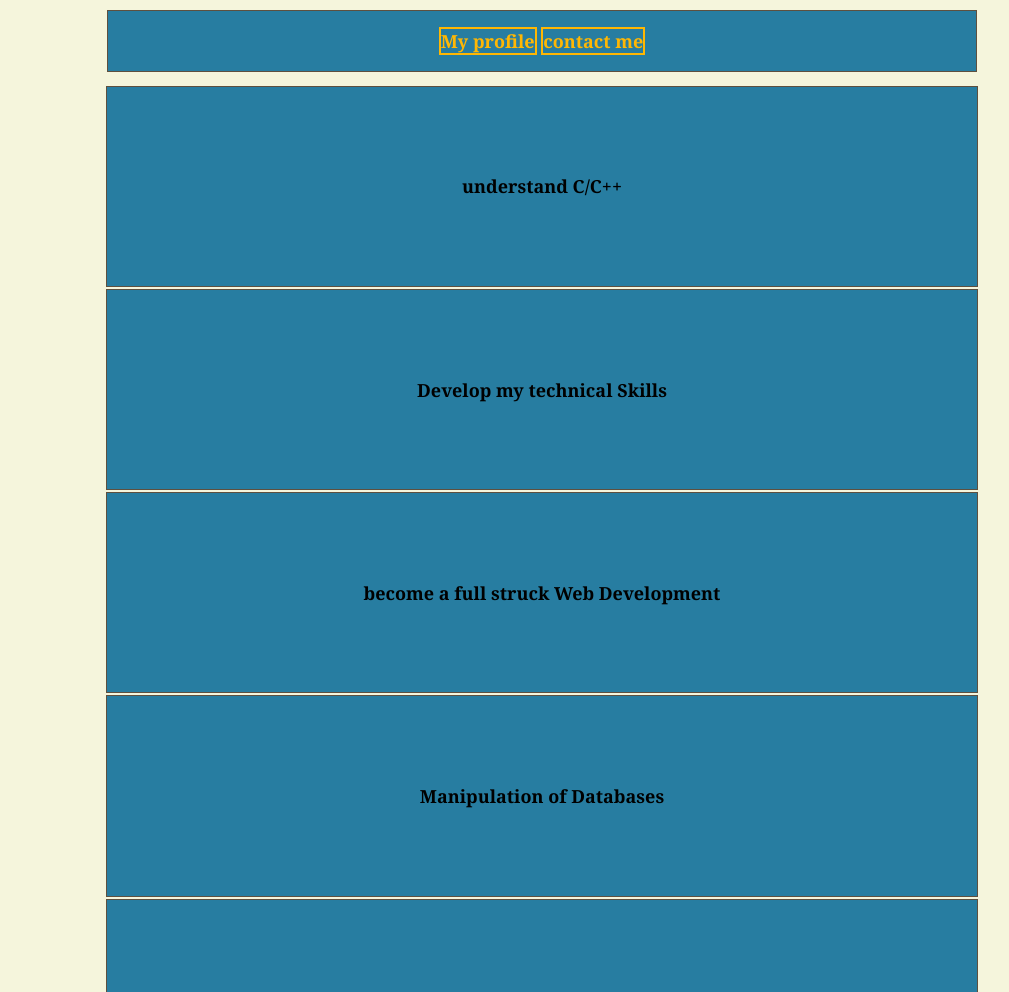
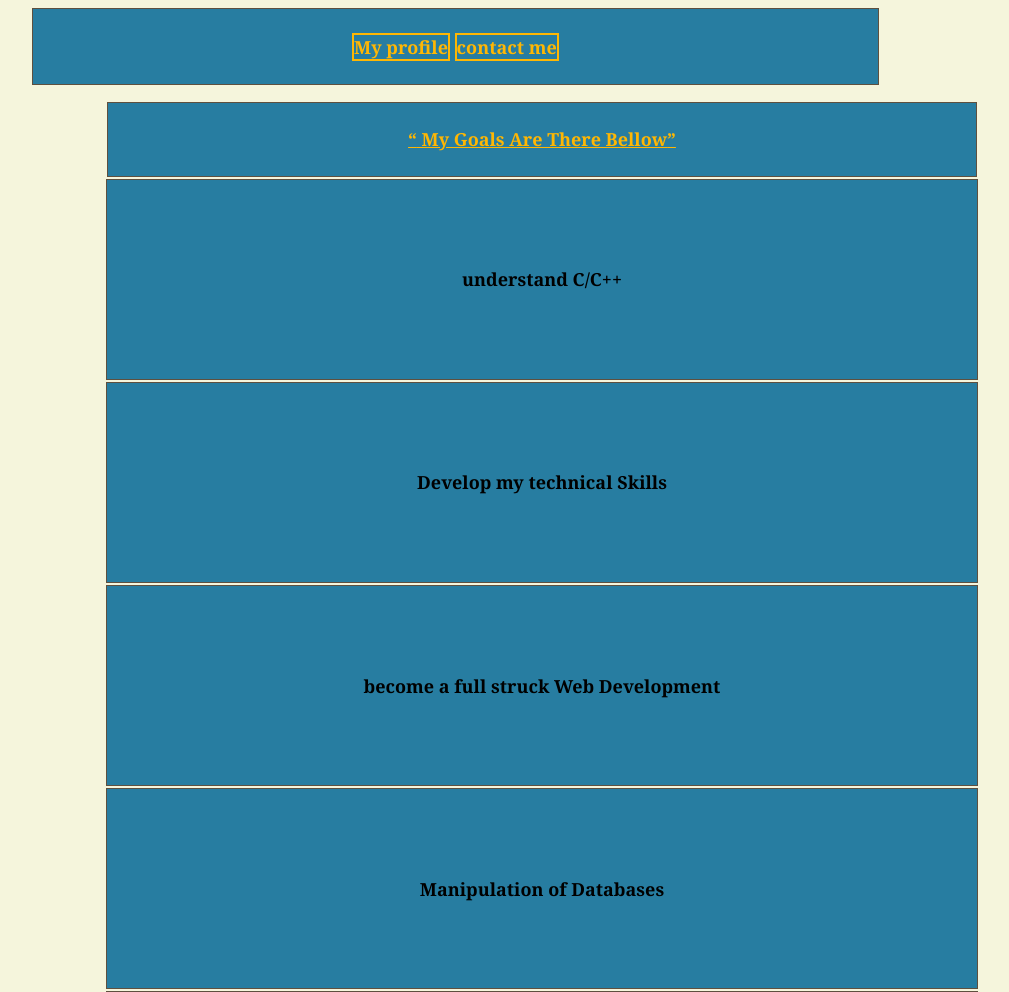
Before and after one commit to goffart-web/goffart_external.css, a plain HTML site: page goals.html in a window 1280 px wide. Shown: the top 992 px of the page, without its empty margins (106-1115 px from the left). Drawn offline with Linux system fonts and the light colour scheme.

Commit message:
Update goals.html

```diff
--- a/goals.html
+++ b/goals.html
@@ -1,4 +1,6 @@
 <!DOCTYPE html>
+<!-- THIS PROJECT TALK  ABOUT MY GOALS
+ MY DID A TABLE WHICH EXPLAIN ALL THANKS -->
 <html lang="en">
 <head>
     <meta name="type" content="blogging">
@@ -31,19 +33,40 @@ a:hover{
     font-size: 18px;
     font-weight: 600;
  }
- caption{
+ header{
+    align-items: center;
     font-size: 24px;
     font-weight: bold;
     text-align: center;
     border:1px solid #5e503f;
     font-size: 18px;
     padding: 2%;
+    margin-left: 130px ;
+    margin-right: 130px ;
+    background-color:#277da1;
+    margin-top: 2px;
+    margin-bottom: 15px;
+    width: 62%;
+ }
+ caption{
+    color:;
+    align-items: center;
+    color:#ffb703;
+    font-size: 24px;
+    font-weight: bold;
+    text-align: center;
+    text-decoration:underline;
+    text-transform:capitalize;
+    border:1px solid #5e503f;
+    font-size: 18px;
+    padding: 2.7%;
     margin-left: 13px ;
     margin-right:13px ;
     background-color:#277da1;
     margin-top: 2px;
-    margin-bottom: 2px;
+    margin-bottom: -10px;
  }
+
  .row0{
     background-color: #277da1;
  }
@@ -60,20 +83,28 @@ a:hover{
 .row4{
     background-color: #277da1 ;
 }
+.row5{
+    background-color: #277da1 ;
+}
+
  </style>
 </head>
 <body>
+    <header>
+        <section class="navigation">
+            <a href="index.html"> My profile</a>
+            <a href="contacts.html"> contact me</a>
+        </section>
+    </header>
     <main>
         <table>
-                 <caption>
-                       <a href="index.html"> My profile</a>
-                       <a href="contacts.html"> contact me</a>
-                 </caption>
-            <tr class="row0"><td>understand C/C++</td></tr>
-            <tr class="row1"><td>Develop my technical Skills</td></tr>
-            <tr class="row2"><td>become a full struck Web Development</td></tr>
-            <tr class="row3"><td>Manipulation of Databases</td></tr>
-            <tr class="row4"><td>perform in Networking</td></tr>
+           <caption> <q> My Goals are there bellow</q>
+           </caption>
+            <tr class="row1"><td>understand C/C++</td></tr>
+            <tr class="row2"><td>Develop my technical Skills</td></tr>
+            <tr class="row3"><td>become a full struck Web Development</td></tr>
+            <tr class="row4"><td>Manipulation of Databases</td></tr>
+            <tr class="row5"><td>perform in Networking</td></tr>
         </table>
     </main>
     <footer>
```
